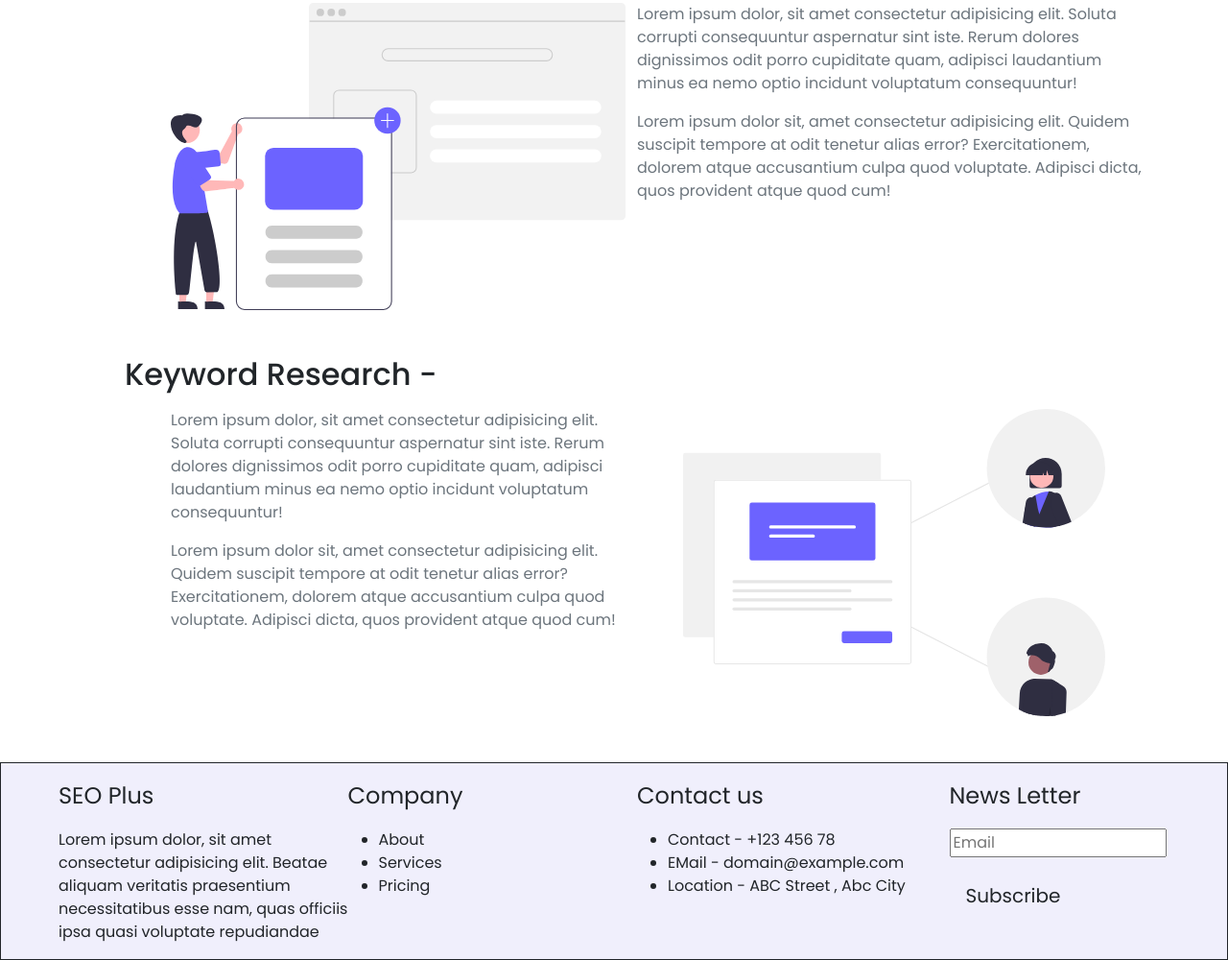
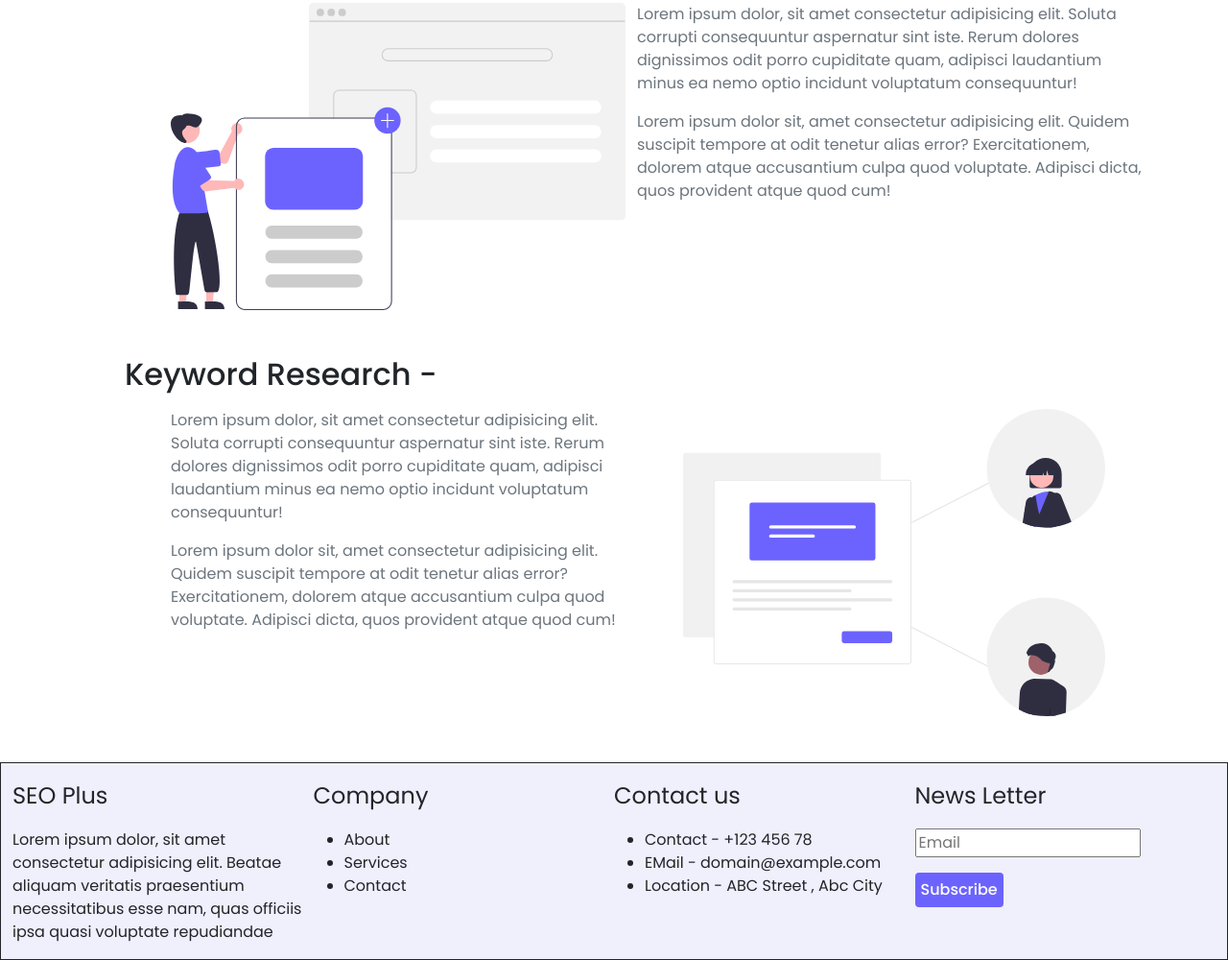
Before and after one commit to Kartik8309/BS-Proj, a website: page service/service.html in a window 1280 px wide. Shown: the part 1309-2309 px from the top of the page at 96% size. Drawn offline with nearby package versions, Linux system fonts and the light colour scheme.

Commit message:
ejs package installed

```diff
--- a/package.json
+++ b/package.json
@@ -1,6 +1,7 @@
 {
   "dependencies": {
     "axios": "^0.24.0",
+    "ejs": "^3.1.6",
     "json-server": "^0.17.0"
   },
   "name": "bootstrap_project",
--- a/service/service.html
+++ b/service/service.html
@@ -155,9 +155,9 @@
 
 
     <!-- footer starts-->
-    <footer>
+    <footer class="col">
         <div class="container-fluid mt-5 footer">
-            <div class="d-flex ms-5 mt-3">
+            <div class="d-flex mt-3">
                 <div class="col-3" >
                     <p class="fs-4">SEO Plus</p>
                     <p>Lorem ipsum dolor, sit amet consectetur adipisicing elit. Beatae aliquam veritatis praesentium necessitatibus esse nam, quas officiis ipsa quasi voluptate repudiandae
@@ -166,9 +166,9 @@
                 <div class="col-3">
                     <p class="fs-4">Company</p>
                     <ul>
-                        <li>About</li>
-                        <li>Services</li>
-                        <li>Pricing</li>
+                        <li> <a href="#" class="text-decoration-none text-dark" >About</a></li>
+                        <li><a href="../service/service.html" class="text-decoration-none text-dark" >Services</a></li>
+                        <li><a href="../contact/contact.html" class="text-decoration-none text-dark" >Contact</a></li>
                     </ul>
                 </div>
 
@@ -181,7 +181,7 @@
                     </ul>
                 </div>
 
-                <div class="col-3 ms-4 me-4">
+                <div class="col-3">
                     <p class="fs-4">News Letter</p>
                     <input type="text" class="input-group w-75" placeholder="Email" >
                     <button class="btn btn-lg navBtn mt-3"> Subscribe </button>
--- a/service/style.css
+++ b/service/style.css
@@ -48,3 +48,12 @@
     background-color: #f0effc;
     border: 1px solid;
 }
+
+.navBtn{
+    color:white;
+    background-color: #6c63ff;
+    font-size: medium;
+    padding: 5px;
+    border-radius: 4px;
+    font-weight: 500;
+}
```
Also changed, not shown: contact/contact.ejs (renamed from contact/contact.html, +6 -6 lines), index/index.html (+7 -7 lines), 1 other file.
